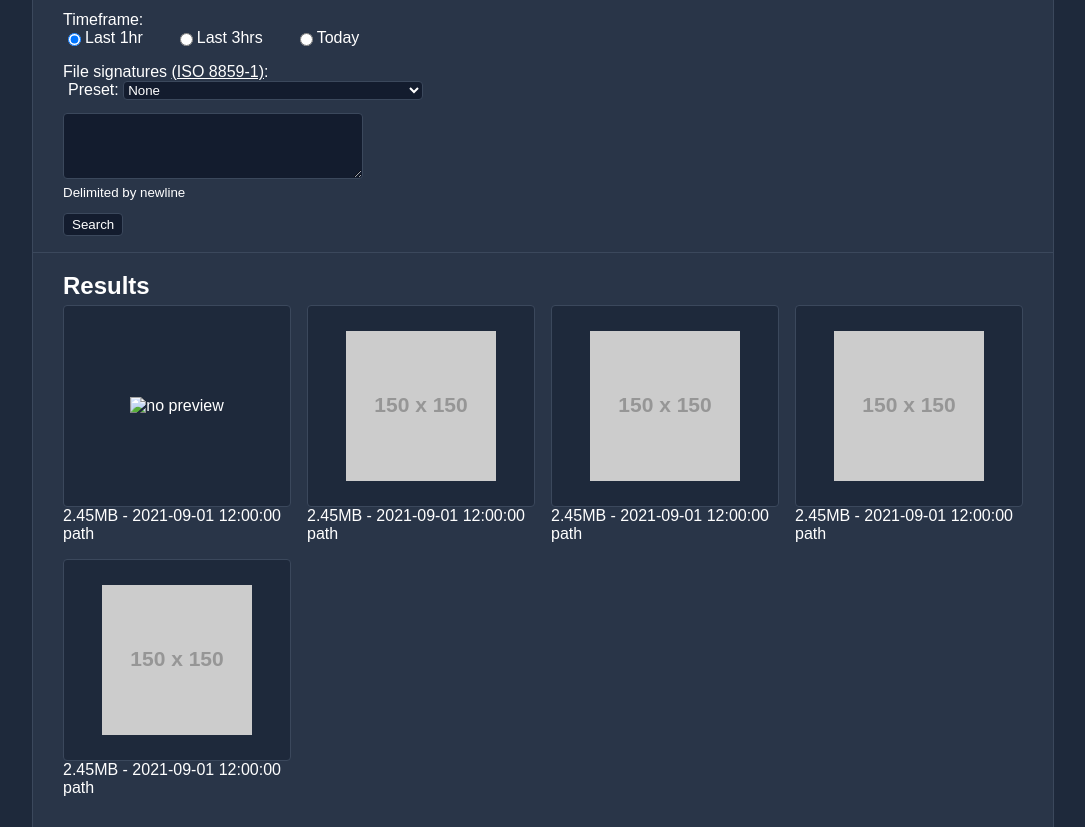
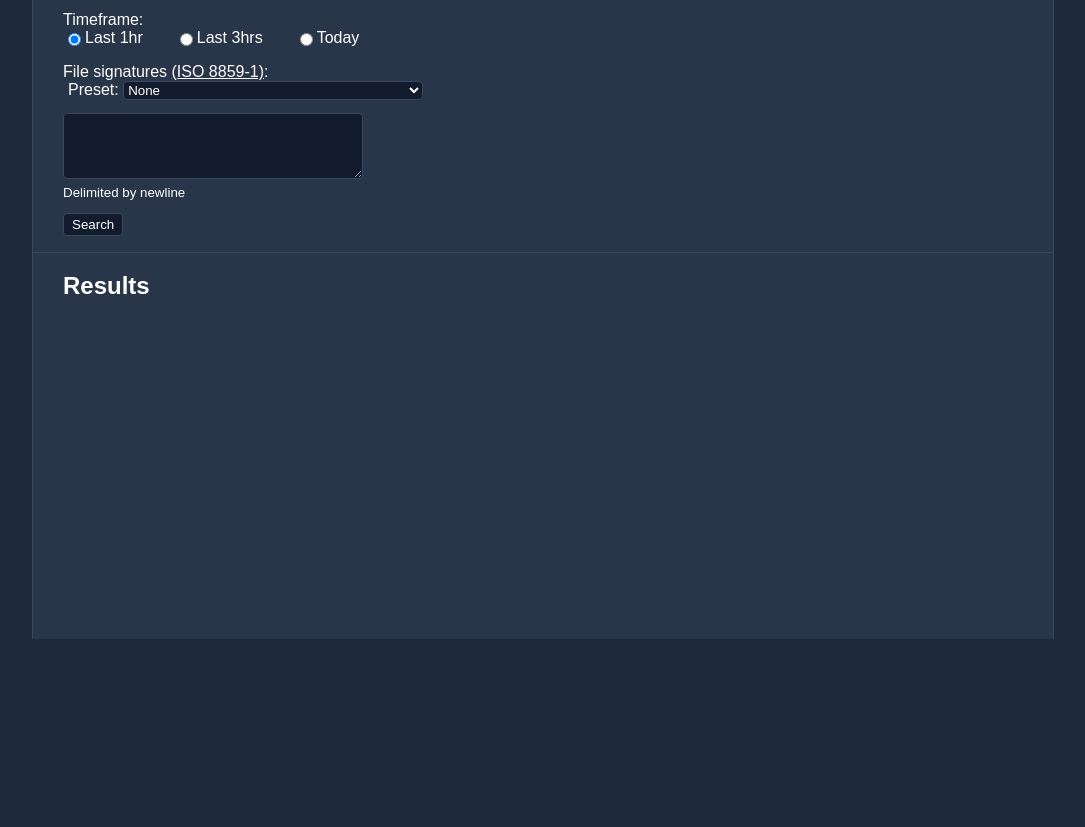
Before and after one commit to prestonyford/http-cache-parser, a website: page public/index.html in a window 1280 px wide. Shown: the part 161-988 px from the top of the page, without its empty margins (97-1182 px from the left). After the commit the page ends 800 px from the top, so only its background shows below. Drawn offline with Linux system fonts and the light colour scheme; placeholder pictures from the web are drawn by us; a web font is replaced by a local one.

Commit message:
removed unneeded dependencies

```diff
--- a/package.json
+++ b/package.json
@@ -10,7 +10,6 @@
   "author": "",
   "license": "ISC",
   "dependencies": {
-    "express": "^4.18.3",
-    "string-hex": "^1.0.0"
+    "express": "^4.18.3"
   }
 }
--- a/public/httpParser.js
+++ b/public/httpParser.js
@@ -1,4 +1,3 @@
-
 // File signatures
 document.getElementById('preset').addEventListener("input", (event) => {
     let preset = event.target.value;
@@ -105,14 +104,13 @@ function createResult(file) {
     const itemPreview = document.createElement('div');
     itemPreview.classList.add('item-preview');
     const img = document.createElement('img');
-    // console.log(file.buffer);
     const binaryString = window.atob(file.buffer);
     const buffer = new Uint8Array(binaryString.length);
     for (let i = 0; i < binaryString.length; i++) {
         buffer[i] = binaryString.charCodeAt(i);
     }
     const arrayBuffer = buffer.buffer;
-    const blob = new Blob([arrayBuffer], { type: 'image/png' });
+    const blob = new Blob([arrayBuffer]); // , { type: 'image/png' }
     img.src = URL.createObjectURL(blob);
     img.alt = "no preview available";
     itemPreview.appendChild(img);
--- a/public/index.html
+++ b/public/index.html
@@ -46,46 +46,7 @@
         <h2>Results</h2>
         <i id="loading-text">Loading...</i>
         <div id="results-container">
-            <div class="item">
-                <div class="item-preview">
-                    <img src="C:\Users\prest\OneDrive\Documents\LL\items.png" alt="no preview">
-                </div>
-                <div class="item-description">
-                    2.45MB - 2021-09-01 12:00:00 path
-                </div>
-            </div>
-            <div class="item">
-                <div class="item-preview">
-                    <img src="https://via.placeholder.com/150" alt="no preview">
-                </div>
-                <div class="item-description">
-                    2.45MB - 2021-09-01 12:00:00 path
-                </div>
-            </div>
-            <div class="item">
-                <div class="item-preview">
-                    <img src="https://via.placeholder.com/150" alt="no preview">
-                </div>
-                <div class="item-description">
-                    2.45MB - 2021-09-01 12:00:00 path
-                </div>
-            </div>
-            <div class="item">
-                <div class="item-preview">
-                    <img src="https://via.placeholder.com/150" alt="no preview">
-                </div>
-                <div class="item-description">
-                    2.45MB - 2021-09-01 12:00:00 path
-                </div>
-            </div>
-            <div class="item">
-                <div class="item-preview">
-                    <img src="https://via.placeholder.com/150" alt="no preview">
-                </div>
-                <div class="item-description">
-                    2.45MB - 2021-09-01 12:00:00 path
-                </div>
-            </div>
+
         </div>
     </div>
 </body>
--- a/public/style.css
+++ b/public/style.css
@@ -124,6 +124,10 @@ label[for="preset"] {
     max-height: 100%;
 }
 
+.item-description {
+    word-wrap: anywhere;
+}
+
 
 .mukta-vaani-extralight {
     font-family: "Mukta Vaani", sans-serif;
```
Also changed, not shown: parser.js (+1 -10 lines), 1 other file.
